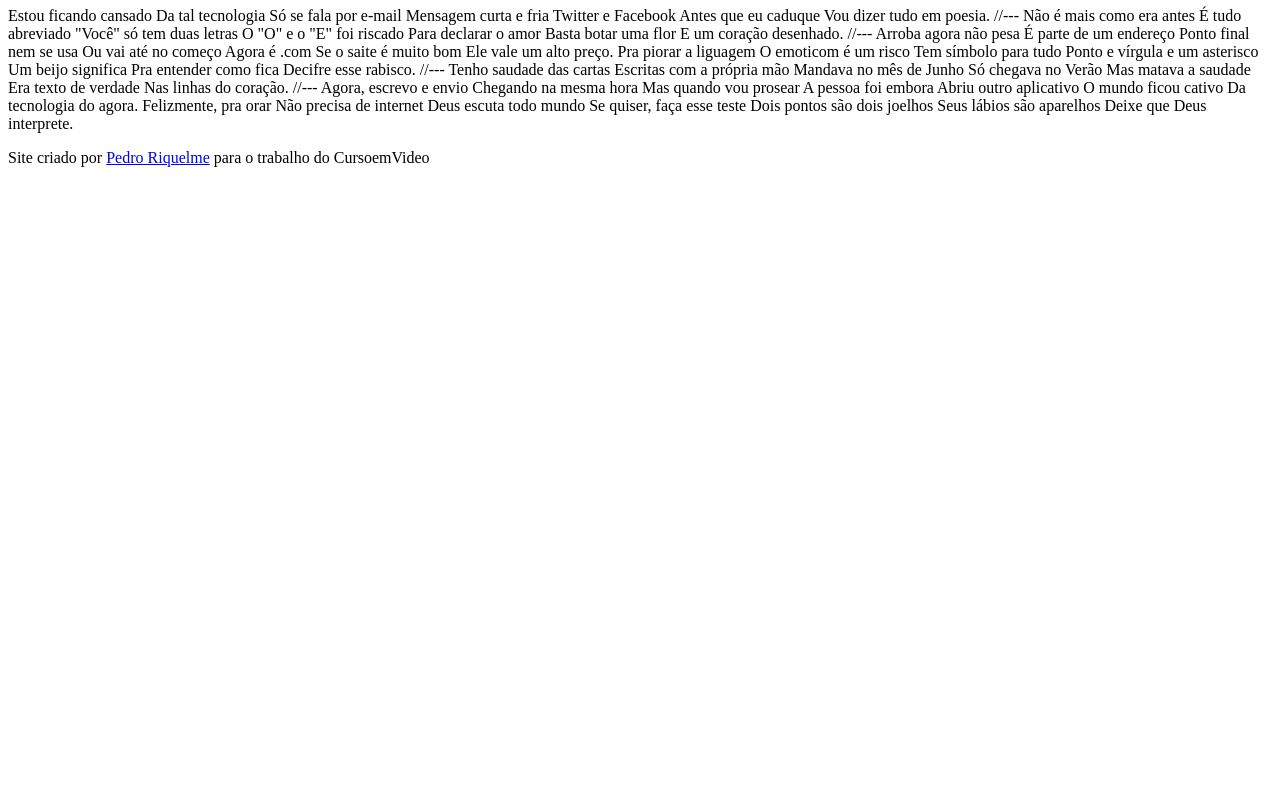
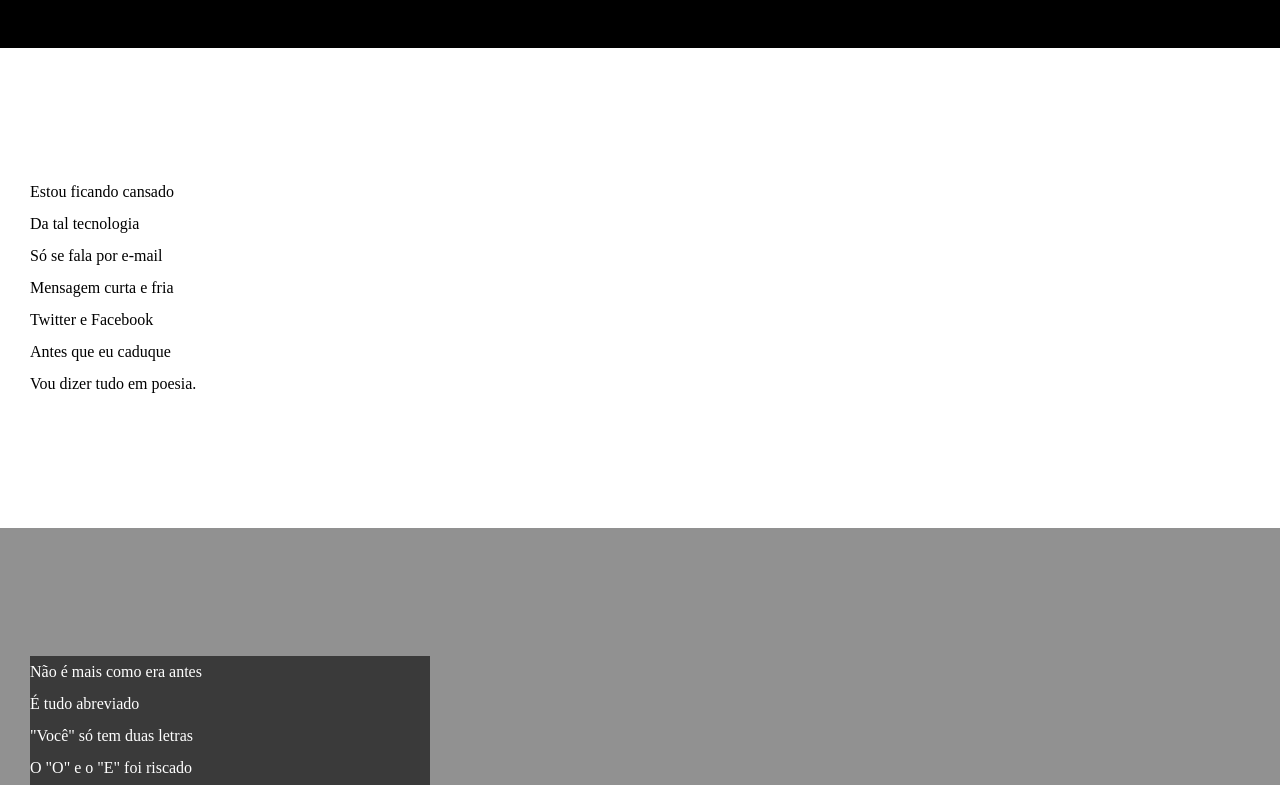
Before and after one commit to Pedrohriquelme/Html-css, a plain HTML site: page desafios/desafio012/index.html in a window 1280 px wide. Shown: the part 107-892 px from the top of the page. Before the commit the page ends 800 px from the top, so only its background shows below. Drawn offline with Linux system fonts and the light colour scheme.

Commit message:
atualização do desafio 12

```diff
--- /dev/null
+++ b/desafios/desafio012/estilo/style.css
@@ -0,0 +1,66 @@
+@charset "UTF-8";
+
+* {
+    margin: 0px;
+    padding: 0px;
+}
+
+html, body {
+    min-height: 100vh;
+    background-color: darkgray;
+}
+
+header {
+    background-color: black;
+    color: white;
+    text-align: center;
+}
+
+header > h1 {
+    padding-top: 50px;
+    font-variant: small-caps;
+}
+
+header > p {
+    padding-bottom: 50px;
+}
+
+ a {
+    color: white;
+    text-decoration: none;
+    font-weight: bolder;
+}
+
+a:hover{
+    text-decoration: underline;
+}
+
+section {
+    padding-left: 30px;
+    padding-top: 10%;
+    padding-bottom: 10%;
+    line-height: 2em;
+}
+
+section.normal {
+    background-color: white;
+    color: black;
+}
+
+section.imagem {
+    background-color: rgba(0, 0, 0, 0.141);
+    color: white;
+}
+
+section.imagem > p {
+    width: 400px;
+    background-color: rgba(0, 0, 0, 0.601);
+}
+
+
+footer {
+    background-color: black;
+    text-align: center;
+    color: white;
+    padding: 10px;
+}
--- a/desafios/desafio012/index.html
+++ b/desafios/desafio012/index.html
@@ -4,6 +4,7 @@
     <meta charset="UTF-8">
     <meta name="viewport" content="width=device-width, initial-scale=1.0">
     <title>Cordel Moderno</title>
+    <link rel="stylesheet" href="estilo/style.css">
 </head>
 <body>
     <header>
@@ -11,69 +12,83 @@
         <p>Por <a href="https://www.recantodasletras.com.br/poesias/3186743">Milton Duarte</a></p>
     </header>
 
-    Estou ficando cansado
-    Da tal tecnologia
-    Só se fala por e-mail
-    Mensagem curta e fria
-    Twitter e Facebook
-    Antes que eu caduque
-    Vou dizer tudo em poesia.
+    <section class="normal">
+        <p>
+            Estou ficando cansado <br>
+            Da tal tecnologia <br>
+            Só se fala por e-mail <br>
+            Mensagem curta e fria <br>
+            Twitter e Facebook <br>
+            Antes que eu caduque <br>
+            Vou dizer tudo em poesia.
+        </p>
+    </section>
 
-    //---
 
-    Não é mais como era antes
-    É tudo abreviado
-    "Você" só tem duas letras
-    O "O" e o "E" foi riscado
-    Para declarar o amor
-    Basta botar uma flor
-    E um coração desenhado.
+    <section class="imagem">
+        <p>
+            Não é mais como era antes <br>
+            É tudo abreviado <br>
+            "Você" só tem duas letras <br>
+            O "O" e o "E" foi riscado <br>
+            Para declarar o amor <br>
+            Basta botar uma flor <br>
+            E um coração desenhado.
+        </p>
+    </section>
 
-    //---
 
-    Arroba agora não pesa
-    É parte de um endereço
-    Ponto final nem se usa
-    Ou vai até no começo
-    Agora é .com
-    Se o saite é muito bom
-    Ele vale um alto preço.
+    <section class="normal">
+        <p>
+            Arroba agora não pesa <br>
+            É parte de um endereço <br>
+            Ponto final nem se usa <br>
+            Ou vai até no começo <br>
+            Agora é .com <br>
+            Se o saite é muito bom <br>
+            Ele vale um alto preço. <br>
+            Pra piorar a liguagem <br>
+            O emoticom é um risco <br>
+            Tem símbolo para tudo <br>
+            Ponto e vírgula e um asterisco <br>
+            Um beijo significa <br>
+            Pra entender como fica <br>
+            Decifre esse rabisco.
+        </p>
+    </section>
 
-    Pra piorar a liguagem
-    O emoticom é um risco
-    Tem símbolo para tudo
-    Ponto e vírgula e um asterisco
-    Um beijo significa
-    Pra entender como fica
-    Decifre esse rabisco.
 
-    //---
+    <section class="imagem">
+        <p>
+            Tenho saudade das cartas <br>
+            Escritas com a própria mão <br>
+            Mandava no mês de Junho <br>
+            Só chegava no Verão <br>
+            Mas matava a saudade <br>
+            Era texto de verdade <br>
+            Nas linhas do coração.
+        </p>
+    </section>
 
-    Tenho saudade das cartas
-    Escritas com a própria mão
-    Mandava no mês de Junho
-    Só chegava no Verão
-    Mas matava a saudade
-    Era texto de verdade
-    Nas linhas do coração.
 
-    //---
-
-    Agora, escrevo e envio
-    Chegando na mesma hora
-    Mas quando vou prosear
-    A pessoa foi embora
-    Abriu outro aplicativo
-    O mundo ficou cativo
-    Da tecnologia do agora.
-
-    Felizmente, pra orar
-    Não precisa de internet
-    Deus escuta todo mundo
-    Se quiser, faça esse teste
-    Dois pontos são dois joelhos
-    Seus lábios são aparelhos
-    Deixe que Deus interprete.
+    <section class="normal">
+        <p>
+            Agora, escrevo e envio <br>
+            Chegando na mesma hora <br>
+            Mas quando vou prosear <br>
+            A pessoa foi embora <br>
+            Abriu outro aplicativo <br>
+            O mundo ficou cativo <br>
+            Da tecnologia do agora. <br>
+            Felizmente, pra orar <br>
+            Não precisa de internet <br>
+            Deus escuta todo mundo <br>
+            Se quiser, faça esse teste <br>
+            Dois pontos são dois joelhos <br>
+            Seus lábios são aparelhos <br>
+            Deixe que Deus interprete.
+        </p>
+    </section>
 
     <footer>
         <p>Site criado por <a href="https://github.com/" target="_blank">Pedro Riquelme</a> para o trabalho do CursoemVideo</p>
```
